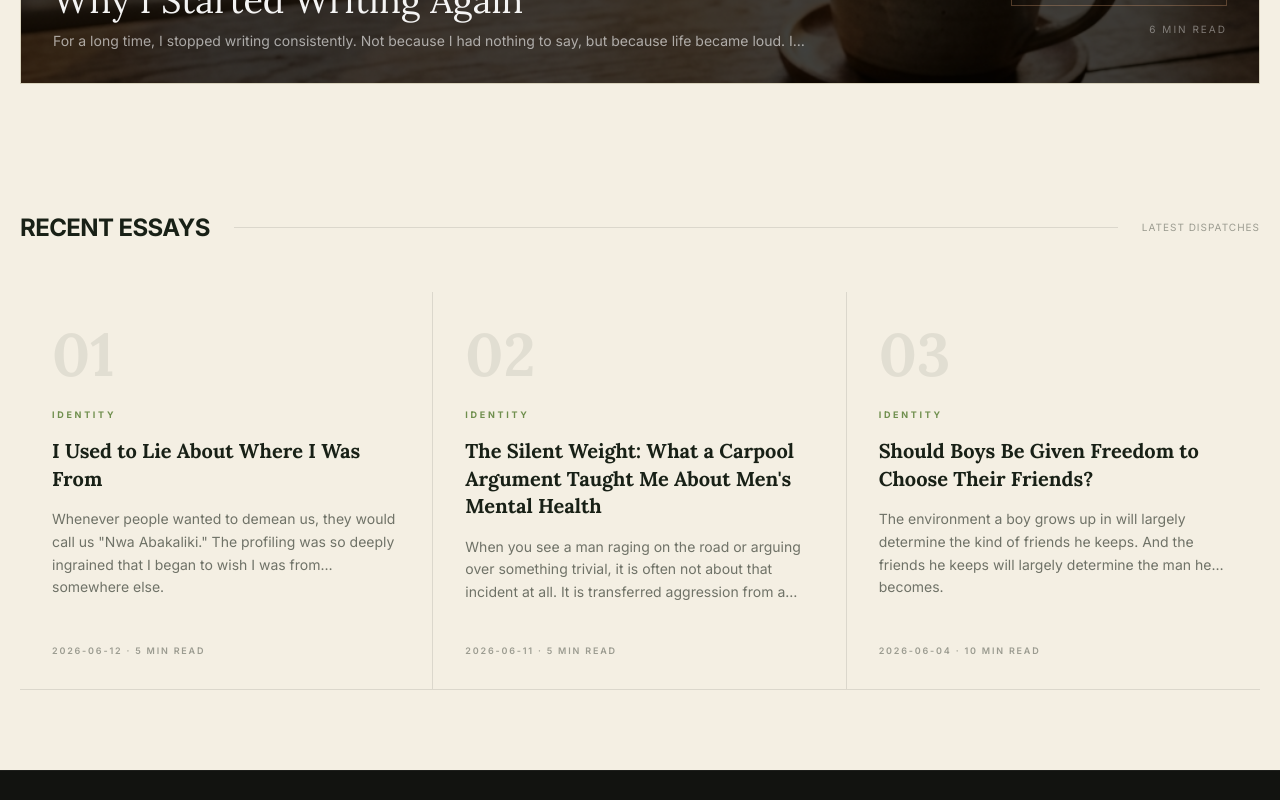
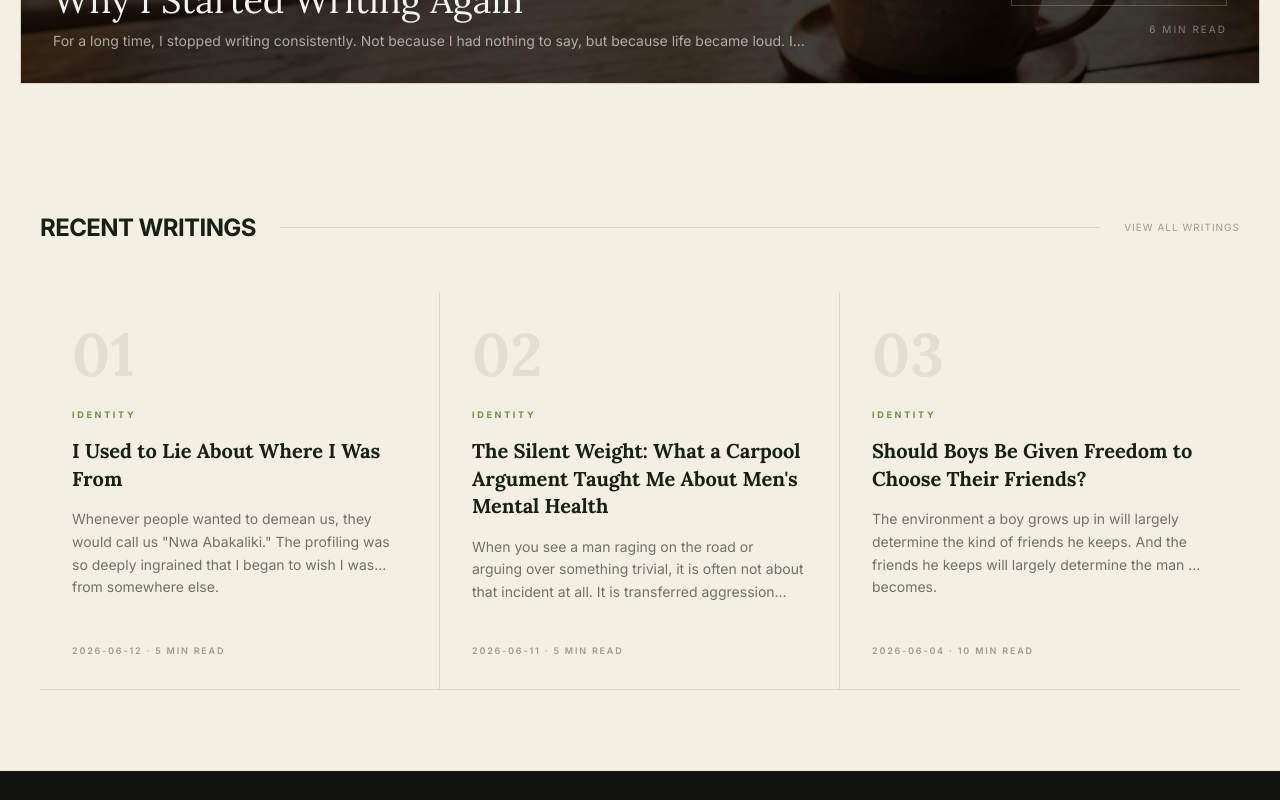
Before and after one commit to conditassociatesltd-gif/purposeful-builder, a Next.js app in the folder purposeful-builder/: page / in a window 1280 px wide. Shown: the part 900-1700 px from the top of the page. Built offline with nearby package versions, Linux system fonts and the light colour scheme.

Commit message:
Change text to Recent Writings and expand max-width for wider spread

```diff
--- a/purposeful-builder/app/page.tsx
+++ b/purposeful-builder/app/page.tsx
@@ -198,14 +198,14 @@ export default function HomePage() {
 )}
       {/* Latest Writings List */}
       {essays.length > 0 && (
-        <section className="bg-[var(--parchment)]" style={{ color: "var(--ink)" }}>
-          <div className="max-w-7xl mx-auto px-5 py-12 md:py-20">
+        <section className="bg-[var(--parchment)] border-b border-black/5" style={{ color: "var(--ink)" }}>
+          <div className="max-w-[1600px] mx-auto px-5 md:px-10 py-12 md:py-20">
             {/* Header matching the image */}
             <div className="flex items-center gap-6 mb-12">
-              <h2 className="text-xl md:text-2xl font-bold uppercase tracking-tight whitespace-nowrap">Recent Essays</h2>
+              <h2 className="text-xl md:text-2xl font-bold uppercase tracking-tight whitespace-nowrap">Recent Writings</h2>
               <div className="flex-1 h-[1px] bg-black/10"></div>
               <Link href="/writing" className="hidden md:block text-[10px] uppercase tracking-widest opacity-40 hover:opacity-100 hover:text-[var(--rust)] transition-colors whitespace-nowrap">
-                Latest Dispatches
+                View All Writings
               </Link>
             </div>
 
@@ -247,7 +247,7 @@ export default function HomePage() {
 
             <div className="mt-8 text-center md:hidden">
               <Link href="/writing" className="inline-flex items-center gap-2 text-[10px] uppercase tracking-widest hover:text-[var(--rust)] transition-colors border-b border-black/20 pb-1">
-                View All Essays <ArrowRight size={12} />
+                View All Writings <ArrowRight size={12} />
               </Link>
             </div>
           </div>
```
